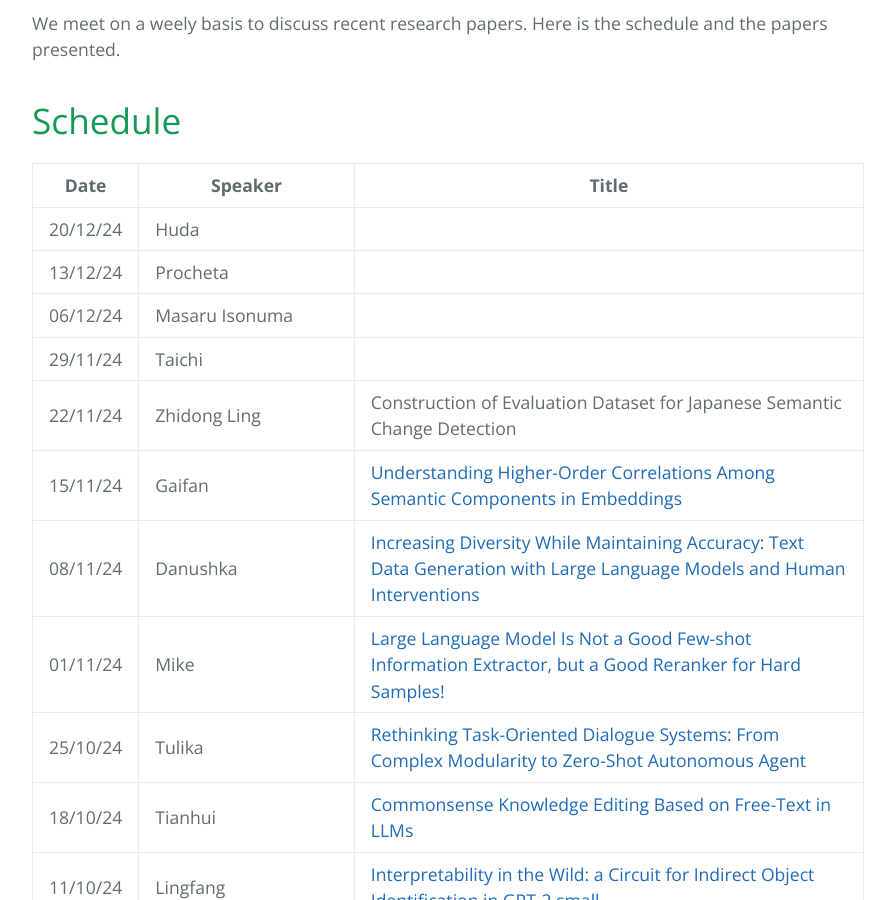
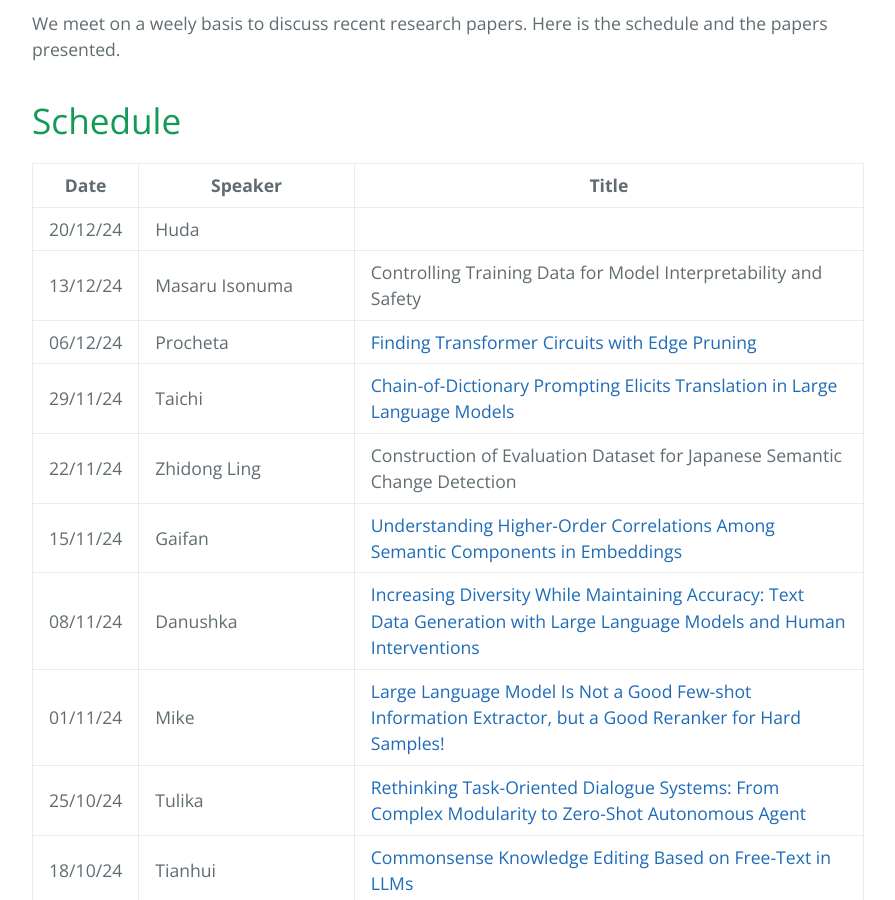
Before and after one commit to LivNLP/livnlp.github.io, a Jekyll site: the page built from reading.md, in a window 1280 px wide and 900 px high, scrolled down 411 px. Shown: the whole window, without its empty margins (192-1087 px from the left). Built offline with Jekyll 4.4.1, drawn with Linux system fonts in a browser that asks for light colours.

Commit message:
Update reading.md

```diff
--- a/reading.md
+++ b/reading.md
@@ -14,9 +14,9 @@ We meet on a weely basis to discuss recent research papers. Here is the schedule
 | Date | Speaker | Title
 | ----- | ------- | -----
 | 20/12/24 | Huda |
-| 13/12/24 |  Procheta|
-| 06/12/24 | Masaru Isonuma |
-| 29/11/24 | Taichi |
+| 13/12/24 | Masaru Isonuma | Controlling Training Data for Model Interpretability and Safety
+| 06/12/24 |  Procheta| [Finding Transformer Circuits with Edge Pruning](https://arxiv.org/abs/2406.16778)
+| 29/11/24 | Taichi | [Chain-of-Dictionary Prompting Elicits Translation in Large Language Models](https://aclanthology.org/2024.emnlp-main.55/)
 | 22/11/24 | Zhidong Ling  | Construction of Evaluation Dataset for Japanese Semantic Change Detection |
 | 15/11/24 | Gaifan | [Understanding Higher-Order Correlations Among Semantic Components in Embeddings](https://aclanthology.org/2024.emnlp-main.169/)
 | 08/11/24 | Danushka | [Increasing Diversity While Maintaining Accuracy: Text Data Generation with Large Language Models and Human Interventions](https://aclanthology.org/2023.acl-long.34/)
```
